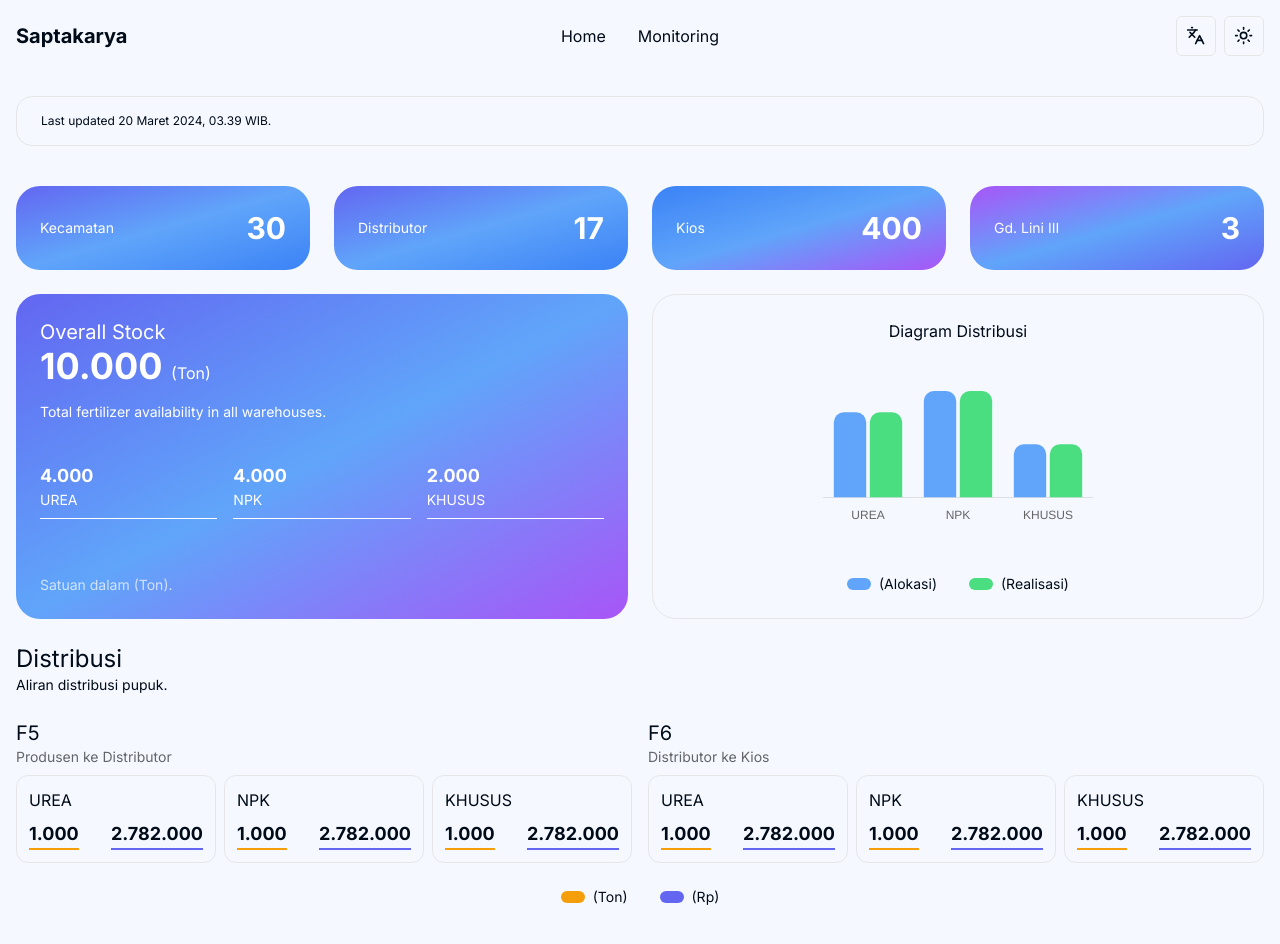
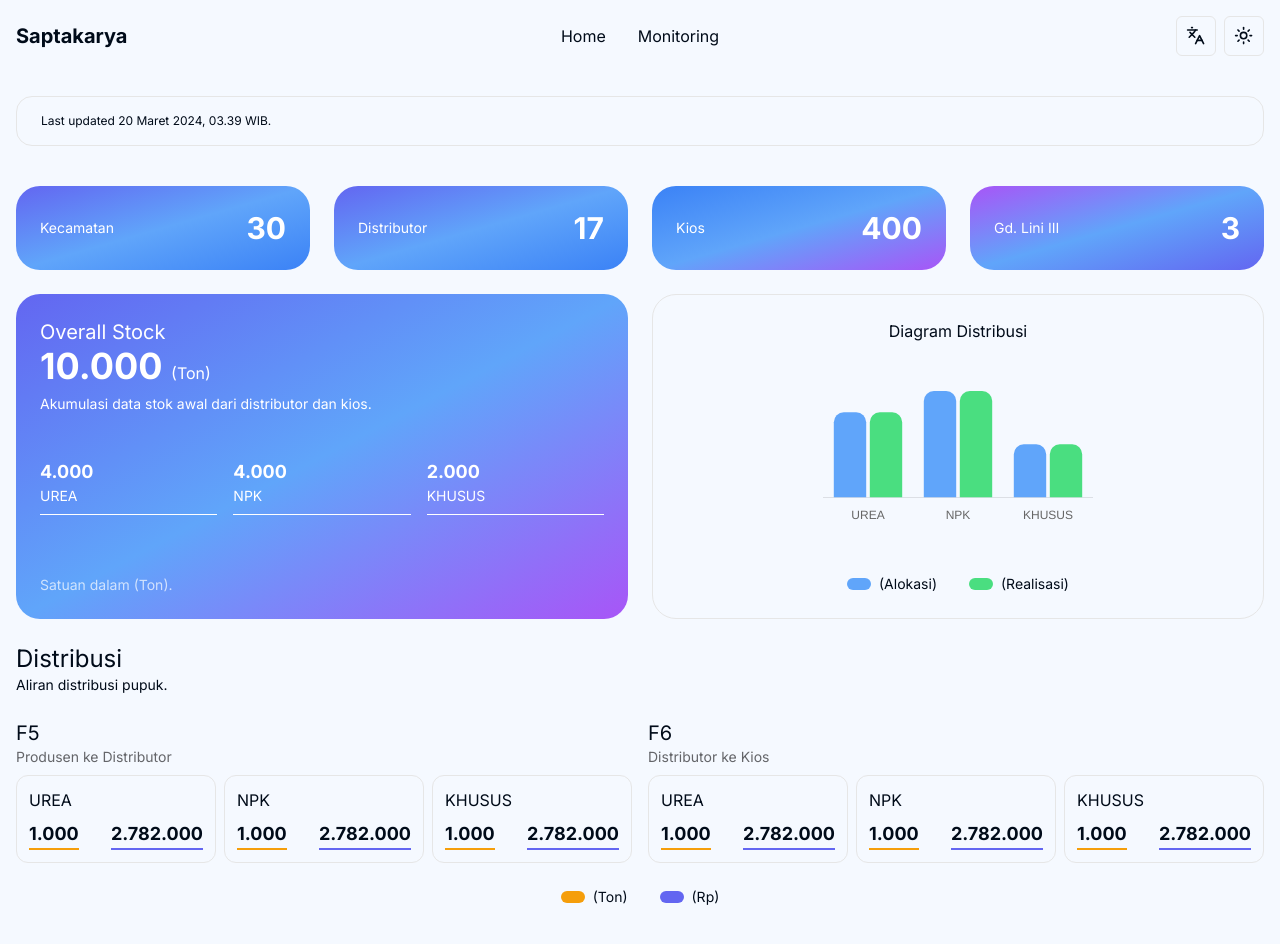
Before and after one commit to weexdayend/didactic-waffle, a Next.js app: page /en/home in a window 1280 px wide. Shown: the top 944 px of the page. Built offline with nearby package versions, Linux system fonts and the light colour scheme.

Commit message:
desc card overall

```diff
--- a/src/components/home/card-overall.tsx
+++ b/src/components/home/card-overall.tsx
@@ -11,7 +11,7 @@ const CardOverall = () => {
         <div className='w-full h-fit'>
           <h4 className='text-xl text-white'>{cs('title')}</h4>
           <h1 className='font-bold text-4xl text-white'>10.000 <span className='text-base font-normal'>(Ton)</span></h1>
-          <h6 className='text-sm text-white mt-4'>{cs('description')}</h6>
+          <h6 className='text-sm text-white mt-2'>Akumulasi data stok awal dari distributor dan kios.</h6>
         </div>
         <div className='grid grid-cols-3 gap-4 items-center justify-between my-4'>
           <div className='flex flex-col border-b border-white pb-2'>
```
